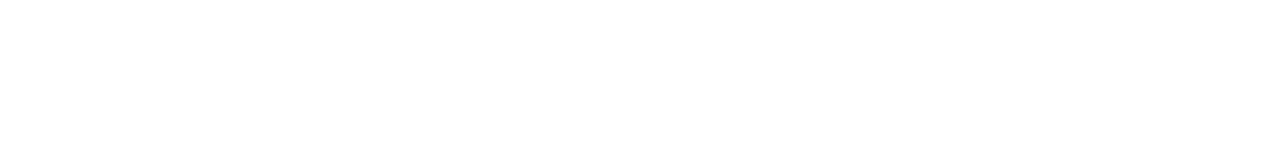
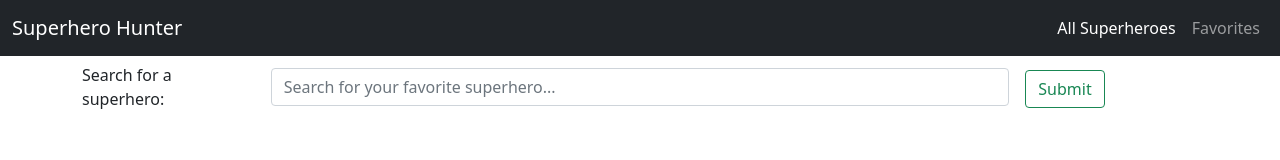
Before and after one commit to gigcof/superhero_hunter, a website: page index.html in a window 1280 px wide. Drawn offline with nearby package versions, Linux system fonts and the light colour scheme.

Commit message:
refactor(): refactor index.html

```diff
--- a/index.html
+++ b/index.html
@@ -4,13 +4,56 @@
 <head>
     <meta charset="UTF-8">
     <meta name="viewport" content="width=device-width, initial-scale=1.0">
-    <title>Superhero hunter app</title>
-    <link href="https://cdn.jsdelivr.net/npm/bootstrap@5.0.2/dist/css/bootstrap.min.css" rel="stylesheet" integrity="sha384-EVSTQN3/azprG1Anm3QDgpJLIm9Nao0Yz1ztcQTwFspd3yD65VohhpuuCOmLASjC" crossorigin="anonymous">
+    <title>Superhero Hunter App</title>
+    <link href="https://cdn.jsdelivr.net/npm/bootstrap@5.0.2/dist/css/bootstrap.min.css" rel="stylesheet"
+        integrity="sha384-EVSTQN3/azprG1Anm3QDgpJLIm9Nao0Yz1ztcQTwFspd3yD65VohhpuuCOmLASjC" crossorigin="anonymous">
     <link rel="stylesheet" href="styles.css">
 </head>
 
 <body>
-    <script src="https://cdn.jsdelivr.net/npm/bootstrap@5.0.2/dist/js/bootstrap.bundle.min.js" integrity="sha384-MrcW6ZMFYlzcLA8Nl+NtUVF0sA7MsXsP1UyJoMp4YLEuNSfAP+JcXn/tWtIaxVXM" crossorigin="anonymous"></script>
+    <header>
+        <nav id="navbar" class="navbar navbar-expand-lg navbar-dark bg-dark">
+            <div class="container-fluid">
+                <a class="navbar-brand" href="index.html">Superhero Hunter</a>
+                <button class="navbar-toggler" type="button" data-bs-toggle="collapse" data-bs-target="#navbarNav"
+                    aria-controls="navbarNav" aria-expanded="false" aria-label="Toggle navigation">
+                    <span class="navbar-toggler-icon"></span>
+                </button>
+                <div class="collapse navbar-collapse" id="navbarNav">
+                    <ul class="navbar-nav ms-auto">
+                        <li class="nav-item">
+                            <a class="nav-link active" aria-current="page" href="index.html">All Superheroes</a>
+                        </li>
+                        <li class="nav-item">
+                            <a class="nav-link" href="#">Favorites</a>
+                        </li>
+                    </ul>
+                </div>
+            </div>
+        </nav>
+    </header>
+    <main class="all-superheroes container">
+        <div class="row g-3 align-items-center mb-4">
+            <div class="col-2">
+                <label for="superheroSearch" class="col-form-label">Search for a superhero:</label>
+            </div>
+            <div class="col-8">
+                <input type="text" id="superheroSearch" class="form-control" placeholder="Search for your favorite superhero..."">
+            </div>
+            <div class="col-2">
+                <button id="submitSearch" type="submit" class="form-text btn btn-outline-success">
+                    Submit
+                </button>
+            </div>
+        </div>
+        <div class="row" id="hero-row">
+
+        </div>
+    </main>
+    <script src="https://cdn.jsdelivr.net/npm/bootstrap@5.0.2/dist/js/bootstrap.bundle.min.js"
+        integrity="sha384-MrcW6ZMFYlzcLA8Nl+NtUVF0sA7MsXsP1UyJoMp4YLEuNSfAP+JcXn/tWtIaxVXM"
+        crossorigin="anonymous"></script>
+    <script type="text/javascript" src="node_modules/crypto-js/crypto-js.js"></script>
     <script src="main.js"></script>
 </body>
 
```
